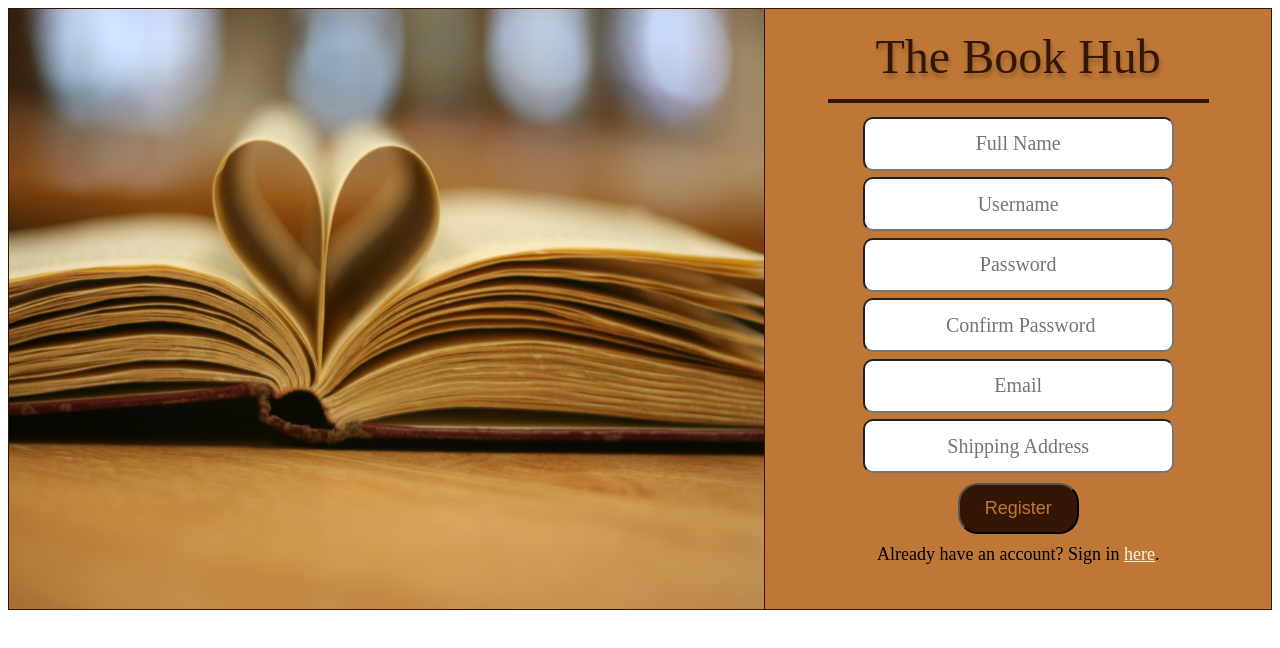
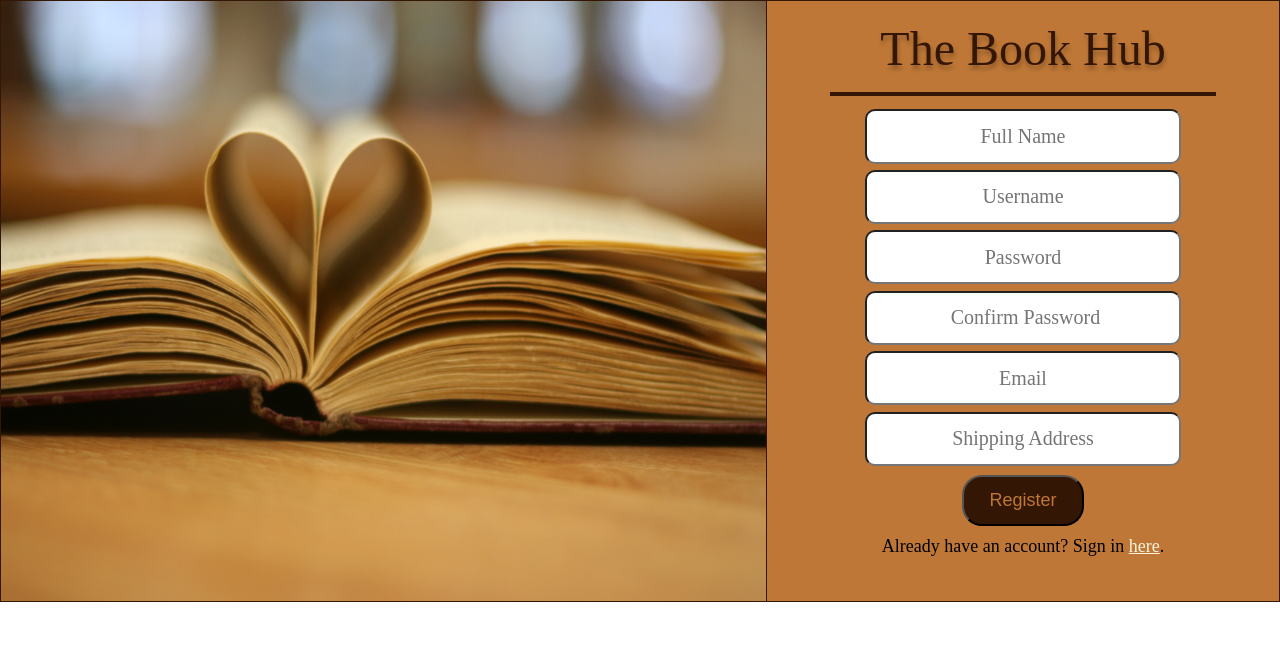
Before and after one commit to uprm-inso-4116-2020-2021-S1/semester-project-team-d, an Angular app in the folder FrontEnd/: page / in a window 1280 px wide. Shown: the top 648 px of the page. Built offline with nearby package versions, Linux system fonts and the light colour scheme.

Commit message:
Fixed margin error on whole project.

```diff
--- a/FrontEnd/src/app/Pages/register-page/register-page.component.css
+++ b/FrontEnd/src/app/Pages/register-page/register-page.component.css
@@ -47,7 +47,7 @@
     text-shadow: 1px 4px 4px rgba(0, 0, 0, 0.25);
 }
 
-#login-btn {
+#register-btn {
     margin-top: 2%;
 
     width: 40%;
--- a/FrontEnd/src/app/Pages/register-page/register-page.component.html
+++ b/FrontEnd/src/app/Pages/register-page/register-page.component.html
@@ -14,11 +14,11 @@
         <form>
             <input type="text" placeholder="Full Name" class="field" id="fullname">
             <input type="text" placeholder="Username" class="field" id="username">
-            <input type="password" placeholder="Password" class="field" id="password">
-            <input type="password" placeholder=" Confirm Password" class="field" id="password-confirm">
+            <input type="password" placeholder="Password" class="field" id="password" minlength="8">
+            <input type="password" placeholder=" Confirm Password" class="field" id="password-confirm" minlength="8">
             <input type="email" placeholder="Email" class="field" id="email">
             <input type="text" placeholder="Shipping Address" class="field" id="address">
-            <input type="submit" id="login-btn" value="Register">
+            <input type="submit" id="register-btn" value="Register">
         </form>
 
         <span id="direction-text">Already have an account? Sign in <a href="">here</a>.</span>
--- a/FrontEnd/src/app/Pages/register-page/register-page.component.ts
+++ b/FrontEnd/src/app/Pages/register-page/register-page.component.ts
@@ -10,6 +10,10 @@ export class RegisterPageComponent implements OnInit {
   constructor() { }
 
   ngOnInit(): void {
+    document.getElementById("register-btn").addEventListener("click", this.sendCredentials);
   }
 
+  sendCredentials() {
+    alert("Hello World!");
+  }
 }
--- a/FrontEnd/src/styles.css
+++ b/FrontEnd/src/styles.css
@@ -1 +1,5 @@
 /* You can add global styles to this file, and also import other style files */
+body {
+    margin: 0;
+    padding: 0;
+}
```
